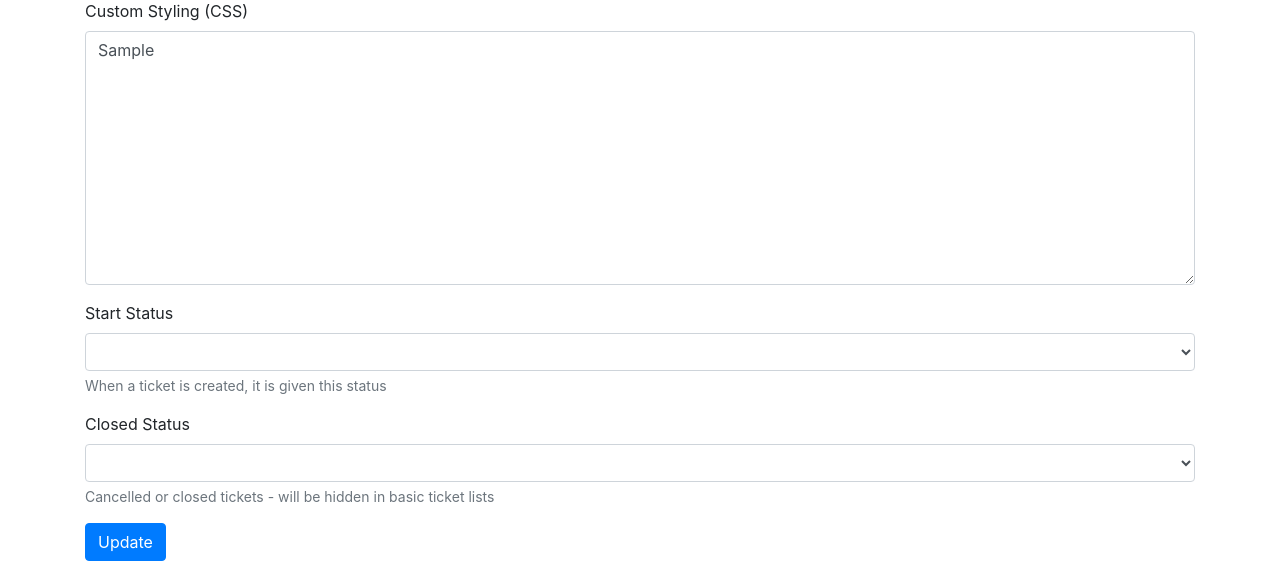
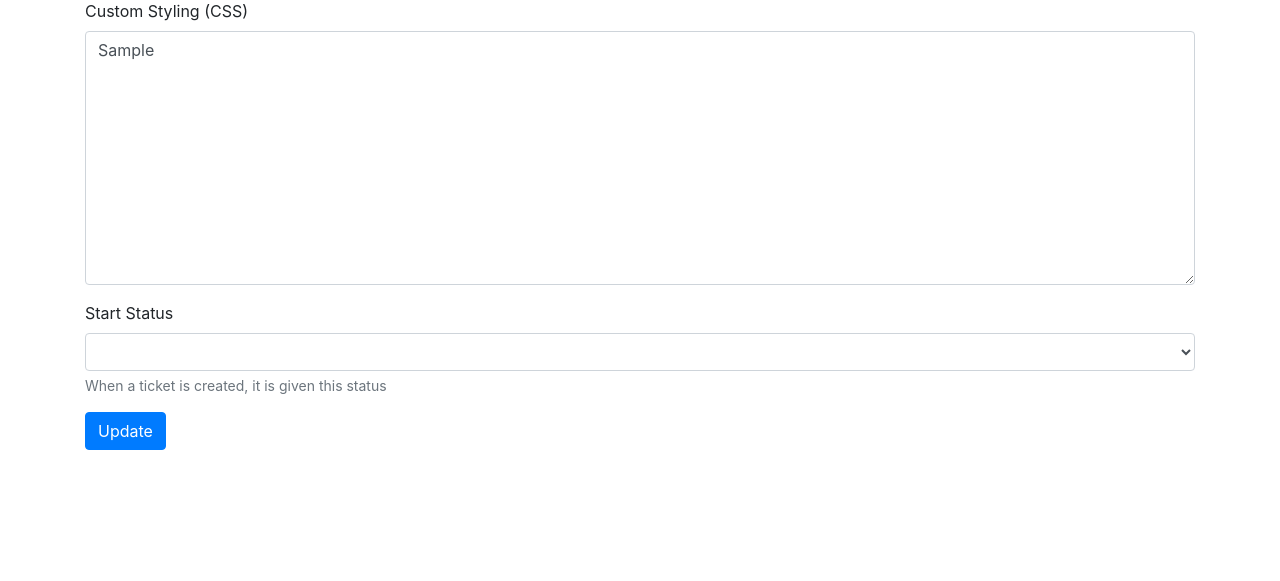
Before and after one commit to tomual/tintin-ticketing, a CodeIgniter app: page /database/settings/ in a window 1280 px wide. Shown: the part 219-800 px from the top of the page. Run offline with CodeIgniter, Linux system fonts and the light colour scheme; tables that the repository leaves empty or names only in its code hold one stand-in row (values such as "Sample post"); lists and menus that the app fills with data are empty; some libraries are stand-ins or nearby versions.

Commit message:
Limited selection for status ordering, Closed status is static

```diff
--- a/application/views/settings.php
+++ b/application/views/settings.php
@@ -19,17 +19,6 @@
 	        <?php echo form_error('start_status') ?>
 	    </div>
 
-	    <div class="form-group <?php if(form_error('closed_status')) echo 'has-danger' ?>">
-	        <label for="closed_status">Closed Status</label>
-	        <select class="form-control" id="closed_status" name="closed_status">
-				<?php foreach($statuses as $status): ?>
-					<option value="<?php echo $status->sid ?>" <?php if($settings->closed_status == $status->sid) echo 'selected' ?>><?php echo $status->label ?></option>
-				<?php endforeach ?>
-	        </select>
-	        <small class="form-text text-muted">Cancelled or closed tickets - will be hidden in basic ticket lists</small>
-	        <?php echo form_error('closed_status') ?>
-	    </div>
-
 	    <button type="submit" class="btn btn-primary">Update</button>
 	</form>
 </div>
--- a/application/views/status/edit.php
+++ b/application/views/status/edit.php
@@ -23,7 +23,11 @@
 	    </div>
 	    <div class="form-group <?php if(form_error('place')) echo 'has-danger' ?>">
 	        <label for="">Place</label>
-	        <input type="text" class="form-control" id="place" name="place" value="<?php echo $status->place ?>">
+	        <select name="place" class="form-control">
+	        <?php for($i = 1; $i <= $count; $i++): ?>
+	        	<option value="<?php echo $i ?>" <?php echo $status->place == $i ? 'selected' : ''?>><?php echo $i ?></option>
+	        <?php endfor ?>
+	        </select>
 	    	<?php echo form_error('place') ?>
 	    </div>
 	    <button type="submit" class="btn btn-primary">Edit</button>
```
Also changed, not shown: application/controllers/Status.php (+5 -2 lines).
